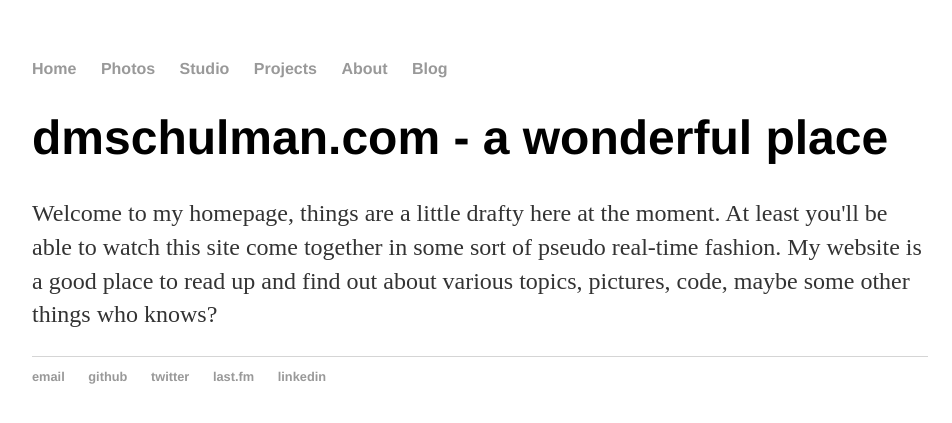
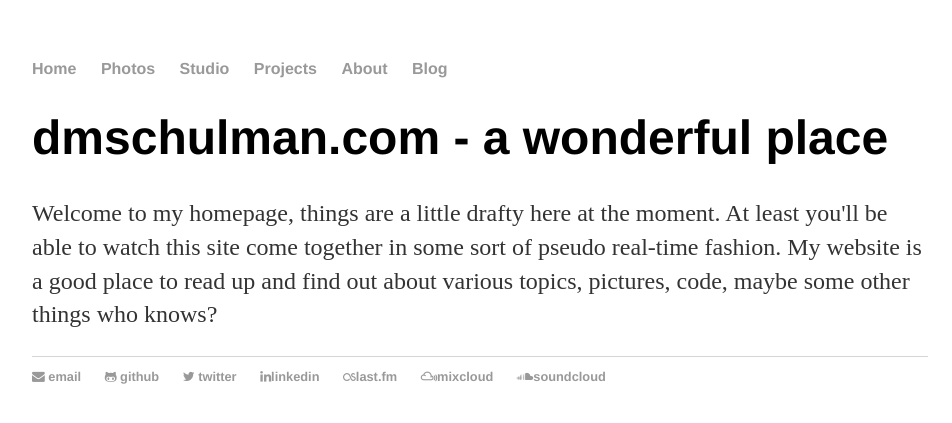
Before and after one commit to dmschulman/dmschulman.github.io, a Jekyll site: the page built from index.html, in a window 1280 px wide. Shown: the top 423 px of the page, without its empty margins (160-1112 px from the left). Built offline with Jekyll 4.4.1, drawn with Linux system fonts in a browser that asks for light colours.

Commit message:
Update footer.html

```diff
--- a/_includes/footer.html
+++ b/_includes/footer.html
@@ -1,7 +1,9 @@
 	<ul>
-					<li><a href="mailto:dmschulman@gmail.com" title="Email" target="_blank">Email</a></li>
-					<li><a href="https://github.com/dmschulman" title="Github" target="_blank">Github</a></li>
-					<li><a href="https://twitter.com/dmschulman" title="Twitter" target="_blank">Twitter</a></li>
-					<li><a href="https://www.last.fm/user/dmschulman" title="last.fm" target="_blank">last.fm</a></li>
-					<li><a href="https://www.linkedin.com/in/dmschulman" title="LinkedIn" target="_blank">LinkedIn</a></li>
+					<li><a href="mailto:dmschulman@gmail.com" title="Email" target="_blank"><i class="fa fa-envelope"></i> Email</a></li>
+					<li><a href="https://github.com/dmschulman" title="Github" target="_blank"><i class="fa fa-github-alt"></i> Github</a></li>
+					<li><a href="https://twitter.com/dmschulman" title="Twitter" target="_blank"><i class="fa fa-twitter"></i> Twitter</a></li>
+					<li><a href="https://www.linkedin.com/in/dmschulman" title="LinkedIn" target="_blank"><i class="fa fa-linkedin"></i>LinkedIn</a></li>
+					<li><a href="https://www.last.fm/user/dmschulman" title="last.fm" target="_blank"><i class="fa fa-lastfm"></i>last.fm</a></li>
+					<li><a href="https://www.mixcloud.com/khybersound" title="Mixcloud Khyber" target="_blank"><i class="fa fa-mixcloud"></i>Mixcloud</a></li>
+					<li><a href="https://soundcloud.com/khybersound" title="Soundcloud Khyber" target="_blank"><i class="fa fa-soundcloud"></i>Soundcloud</a></li>
 				</ul>
```
